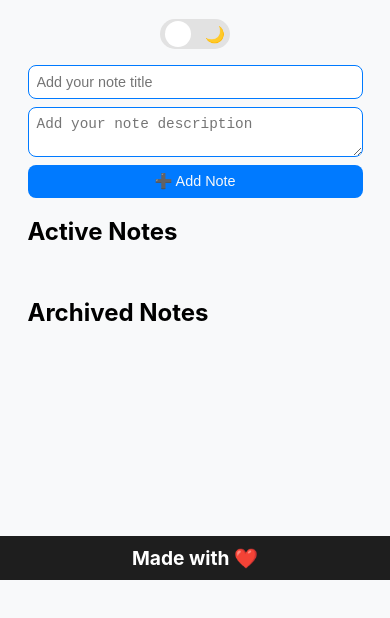
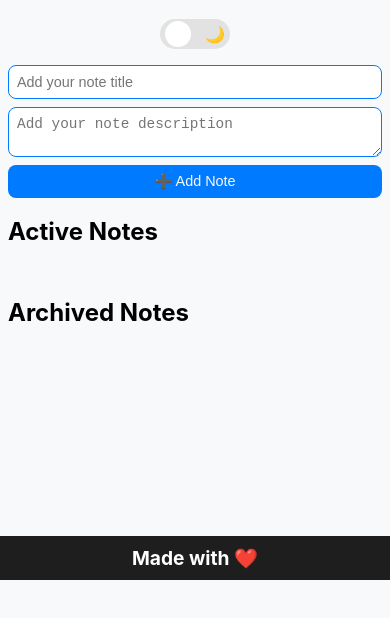
Before and after one commit to alfaniM/notes-app-learn-webpack-2025-update, a website with bundled scripts: page index.html in a window 390 px wide. Shown: the part 264-882 px from the top of the page. Built offline with nearby package versions, Linux system fonts and the light colour scheme; no server answers.

Commit message:
fix tampilan

```diff
--- a/src/styles/styles.css
+++ b/src/styles/styles.css
@@ -31,7 +31,7 @@ body {
 }
 
 .container {
-  max-width: 70%;
+  max-width: 1440px;
   width: 90%;
   padding: 1rem;
   box-sizing: border-box;
@@ -172,7 +172,7 @@ form button {
   }
 
   .container {
-    max-width: 90%;
+    max-width: 100%;
     width: 100%;
     padding: 0.5rem;
   }
```
